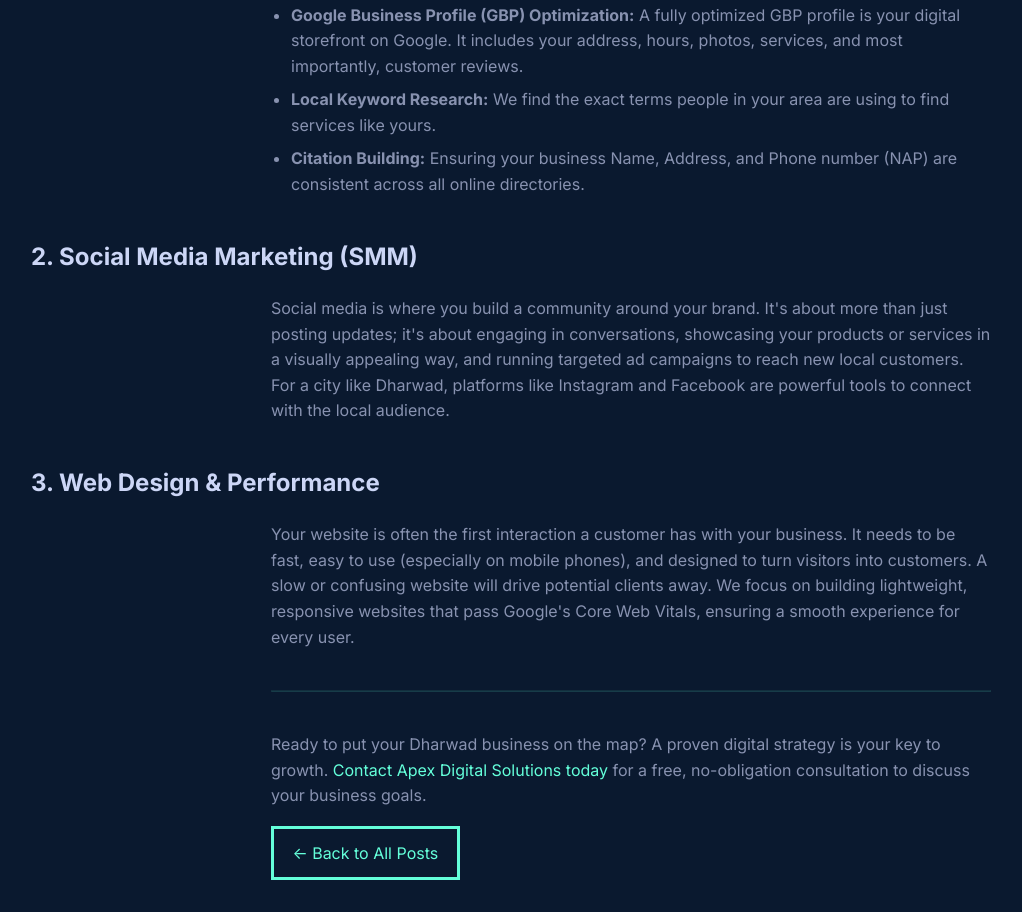
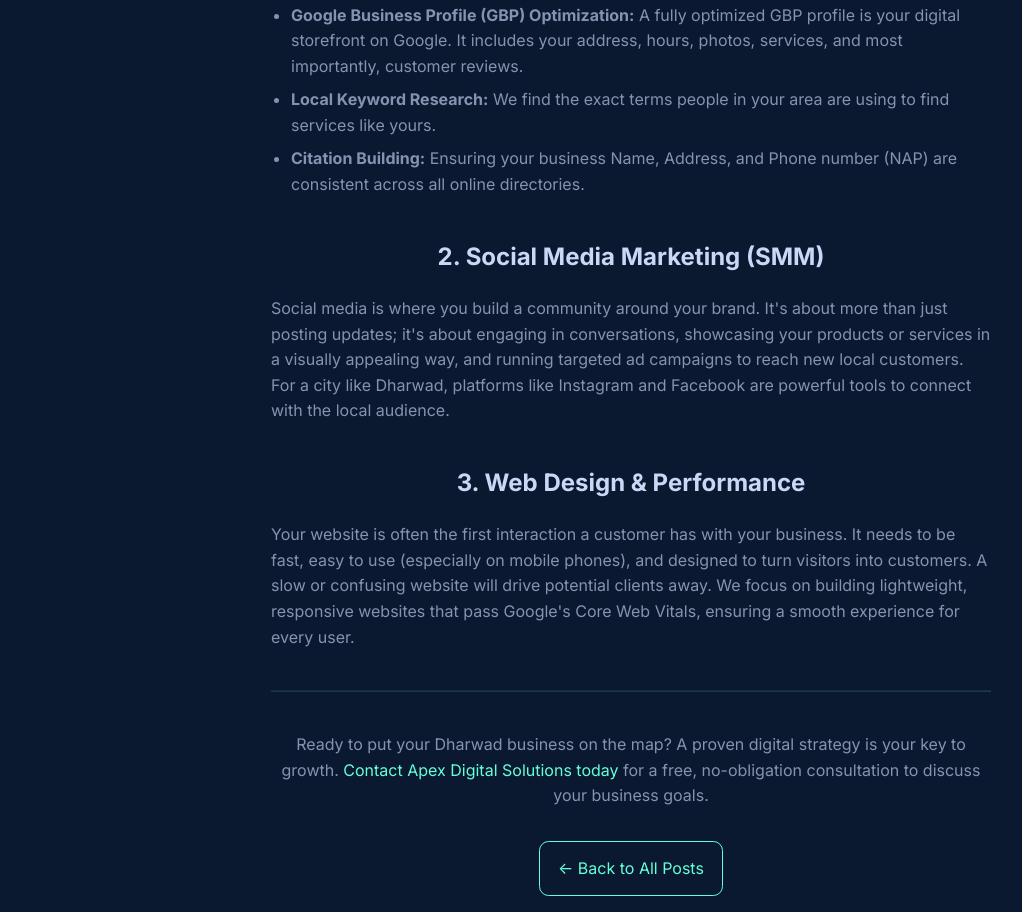
Before and after one commit to Kartikrashinkar1/apexdigitalsolutions, a plain HTML site: page public/blog/digital-marketing-services-dharwad.html in a window 1280 px wide. Shown: the part 1328-2240 px from the top of the page, without its empty margins (9-1031 px from the left). Drawn offline with Linux system fonts and the light colour scheme.

Commit message:
Update digital-marketing-services-dharwad.html

```diff
--- a/public/blog/digital-marketing-services-dharwad.html
+++ b/public/blog/digital-marketing-services-dharwad.html
@@ -46,7 +46,7 @@
     .article-header { padding: 88px 0 48px; text-align: center; }
     .article-header h1 { color:var(--lightest-slate);font-size:clamp(2.2rem,5vw,3.5rem);line-height:1.2;margin:0 0 .75rem; }
     .article-content { padding: 32px 0 64px; }
-    .article-content h2, .article-content h3 { color: var(--lightest-slate); margin-top: 2.5rem; }
+    .article-content h2, .article-content h3 { color: var(--lightest-slate); margin-top: 2.5rem; text-align: center; }
     .article-content p, .article-content ul { max-width: 720px; margin-left: auto; margin-right: auto; }
     .article-content ul { padding-left: 20px; }
     .article-content li { margin-bottom: 0.5rem; }
@@ -113,10 +113,10 @@
 
       <hr style="border-color: rgba(100,255,218,.15); margin: 2.5rem auto; max-width: 720px;">
 
-      <p>Ready to put your Dharwad business on the map? A proven digital strategy is your key to growth. <a href="/#contact">Contact Apex Digital Solutions today</a> for a free, no-obligation consultation to discuss your business goals.</p>
+      <p style="text-align: center;">Ready to put your Dharwad business on the map? A proven digital strategy is your key to growth. <a href="/#contact">Contact Apex Digital Solutions today</a> for a free, no-obligation consultation to discuss your business goals.</p>
 
-      <div style="max-width: 720px; margin: 2rem auto 0 auto;">
-          <a href="/blog/" class="btn btn-outline" style="border-style: solid; padding: .85rem 1.15rem;">← Back to All Posts</a>
+      <div style="max-width: 720px; margin: 2rem auto 0 auto; text-align: center;">
+          <a href="/blog/" style="border: 1px solid var(--green); color: var(--green); padding: .85rem 1.15rem; border-radius: .6rem; display: inline-block;">← Back to All Posts</a>
       </div>
     </article>
   </section>
@@ -156,12 +156,6 @@
 </footer>
 <script>
   const yearEl = document.getElementById('year'); if(yearEl){ yearEl.textContent = new Date().getFullYear(); }
-
-  const sections = document.querySelectorAll('.page-section');
-  const reveal = new IntersectionObserver((entries)=>{
-    entries.forEach(e=>{ if(e.isIntersecting){ e.target.classList.add('visible'); reveal.unobserve(e.target);} })
-  },{threshold:0.12});
-  sections.forEach(s=>reveal.observe(s));
 </script>
 <script>
   const menuToggle = document.getElementById('menu-toggle');
```
